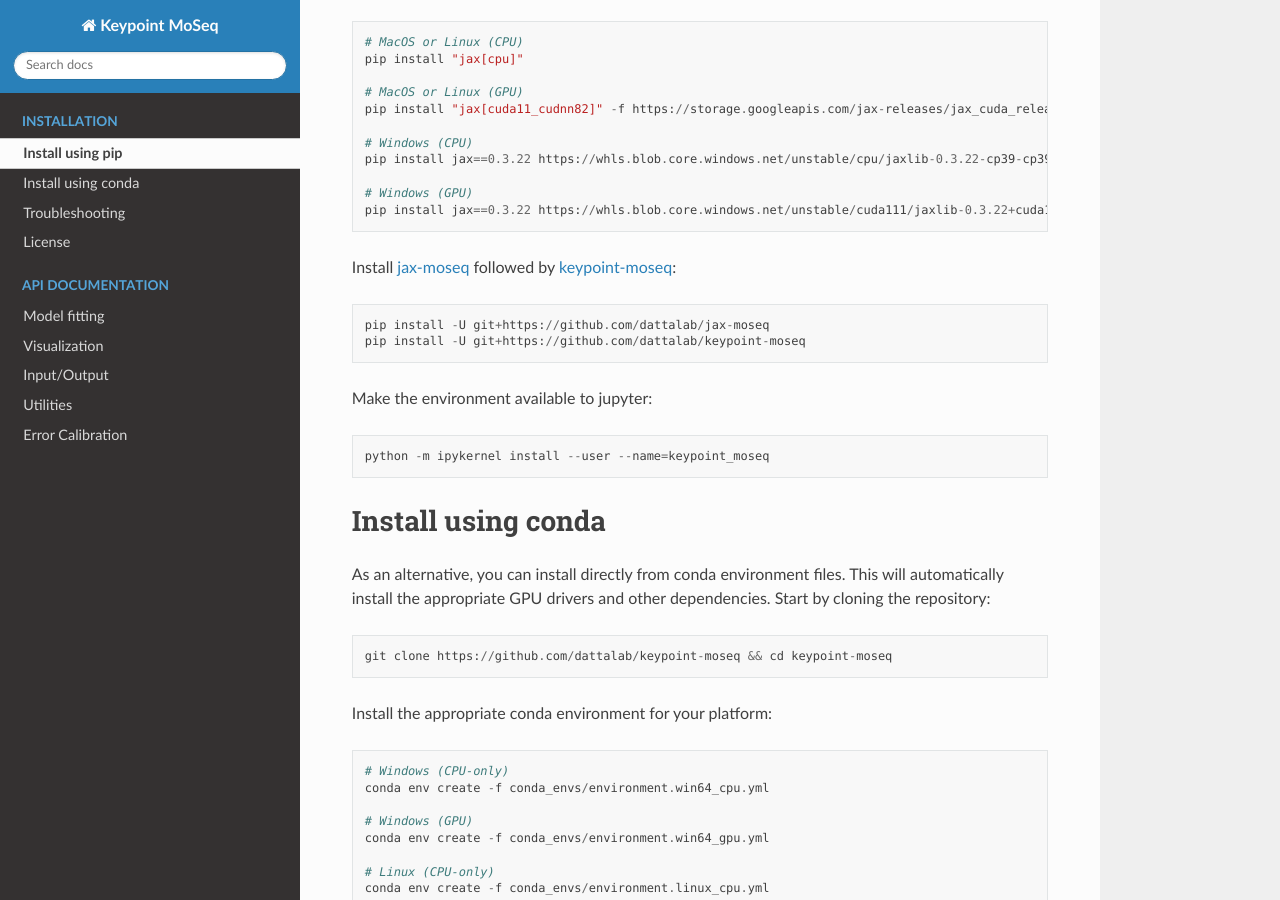
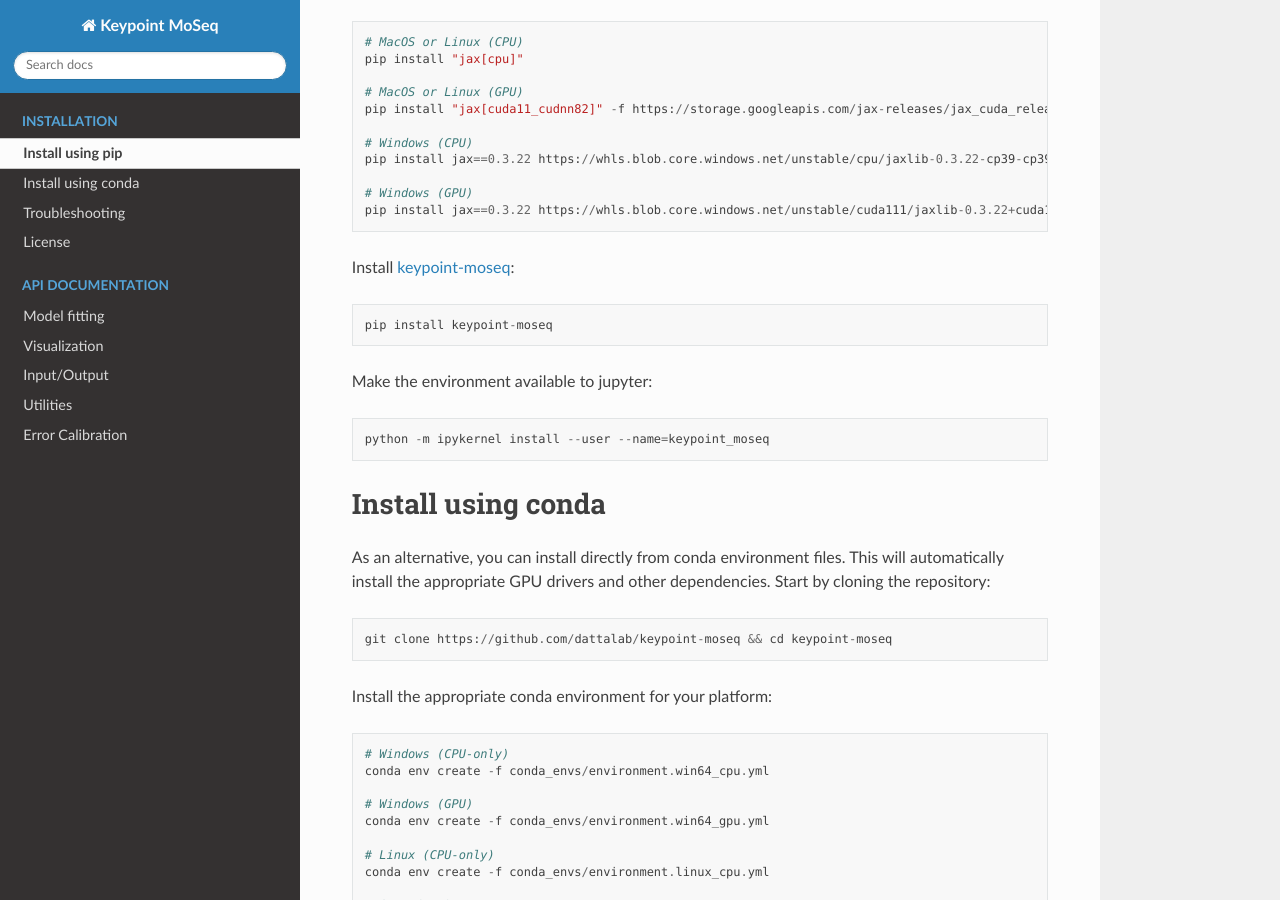
Before and after one commit to dattalab/keypoint-moseq, a Sphinx documentation site: the page built from docs/source/install.rst, in a window 1280 px wide and 900 px high, scrolled down 418 px. Built offline with Sphinx 7.4.7 and the Read the Docs theme 2.0.0, drawn with Linux system fonts in a browser that asks for light colours; pages that are not in the unit, such as notebooks, are missing from menus.

Commit message:
release 0.0.0 - ready for pip install

```diff
--- a/docs/source/install.rst
+++ b/docs/source/install.rst
@@ -24,10 +24,9 @@
    pip install jax==0.3.22 https://whls.blob.core.windows.net/unstable/cuda111/jaxlib-0.3.22+cuda11.cudnn82-cp39-cp39-win_amd64.whl
 
 
-Install `jax-moseq <https://github.com/dattalab/jax-moseq>`_ followed by `keypoint-moseq <https://github.com/dattalab/keypoint-moseq>`_::
+Install `keypoint-moseq <https://github.com/dattalab/keypoint-moseq>`_::
 
-   pip install -U git+https://github.com/dattalab/jax-moseq
-   pip install -U git+https://github.com/dattalab/keypoint-moseq
+   pip install keypoint-moseq
 
 Make the environment available to jupyter::
 
--- /dev/null
+++ b/setup.cfg
@@ -0,0 +1,2 @@
+[metadata]
+description_file = README.md
```
Also changed, not shown: README.md (+0 -1 lines), setup.py (+2 -5 lines), 4 other files.
